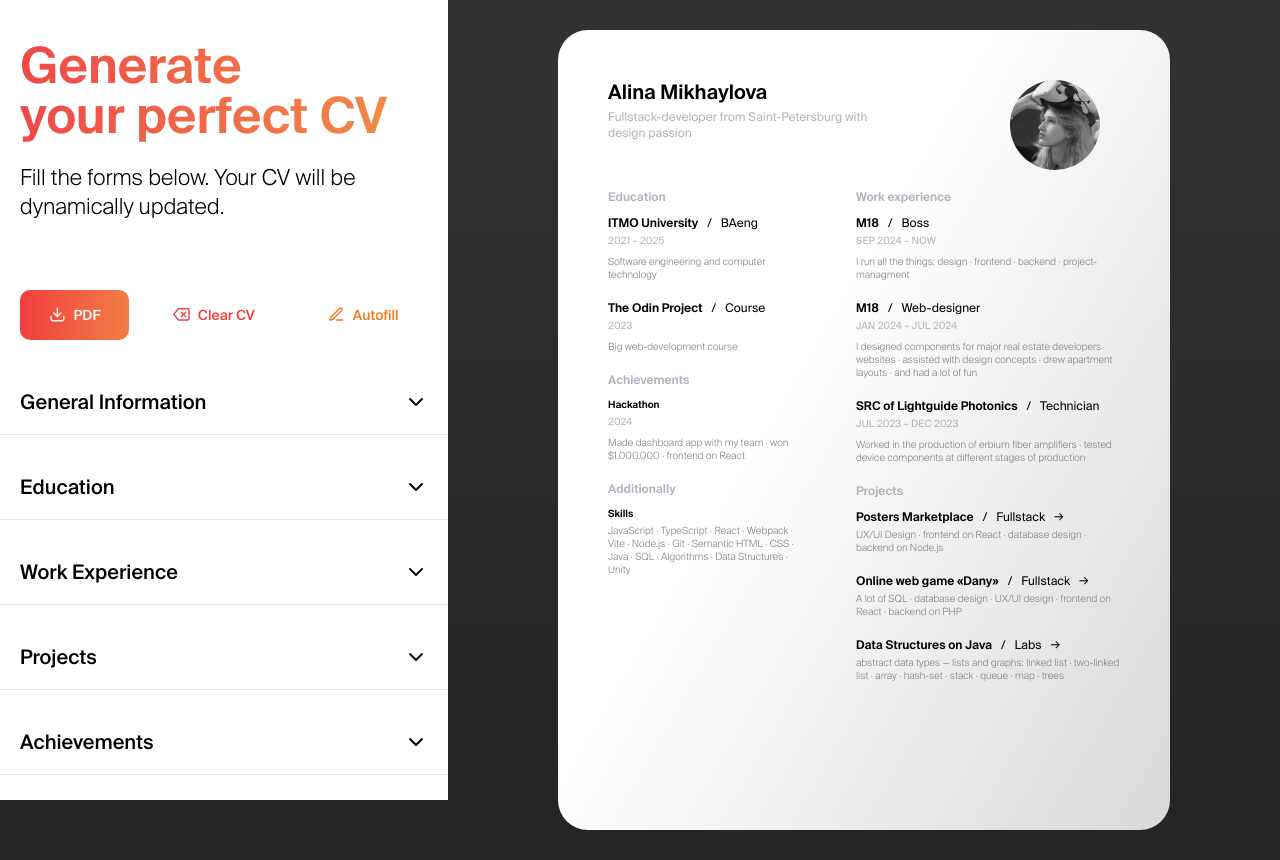
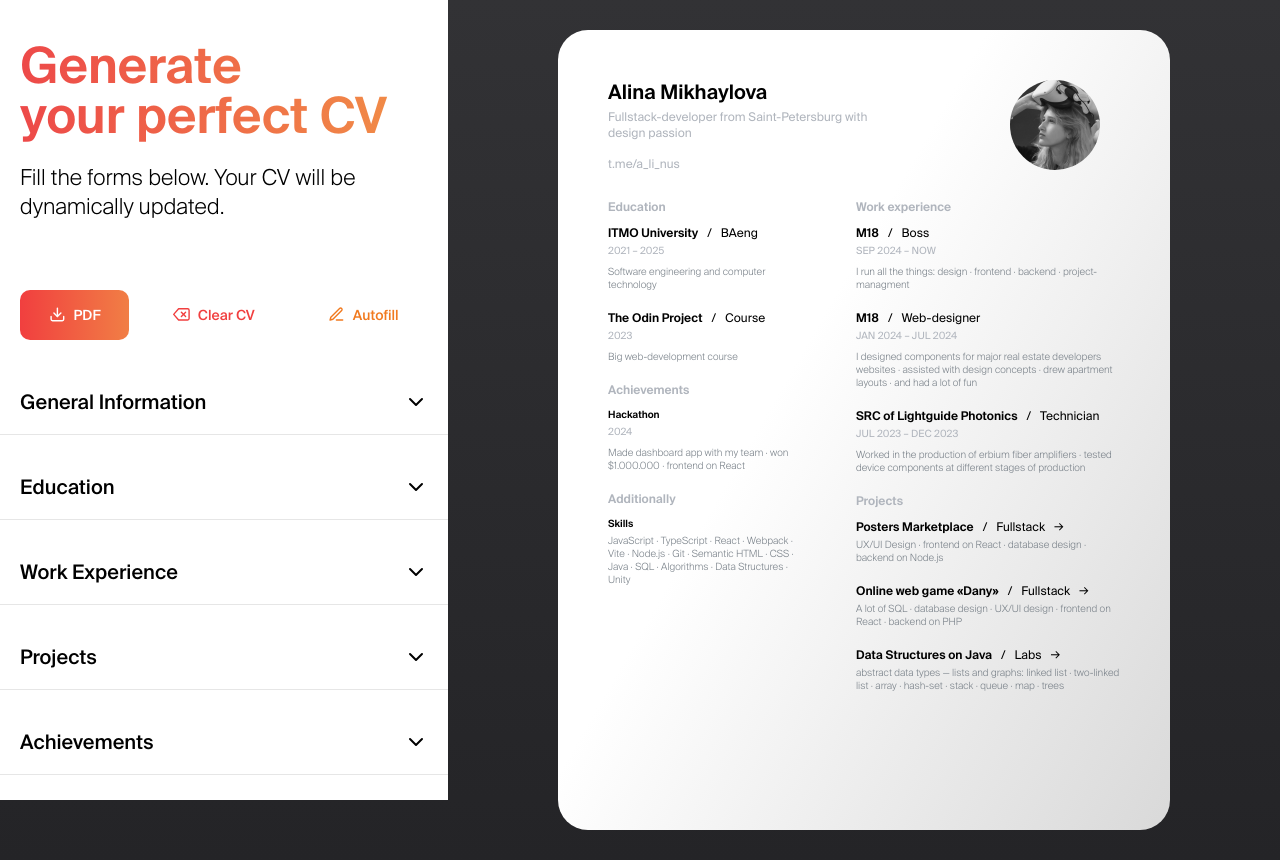
Before and after one commit to everythingiam/cv-generator, a React (Vite) app: page / in a window 1280 px wide. Built offline with nearby package versions, Linux system fonts and the light colour scheme.

Commit message:
message and little things

```diff
--- a/src/App.jsx
+++ b/src/App.jsx
@@ -17,6 +17,8 @@ function App() {
       ...parsedData,
     };
   });
+
+  const [showChangedMessage, setShowChangedMessage] = useState(false);
 
   const handleForm = (section, updatedSectionData) => {
     setData((prev) => {
@@ -52,17 +54,26 @@ function App() {
   };
 
   useEffect(() => {
+    if (showChangedMessage) {
+      const timer = setTimeout(() => {
+        setShowChangedMessage(false);
+      }, 1500);
+
+      return () => clearTimeout(timer);
+    }
+  }, [showChangedMessage]);
+
+  useEffect(() => {
     localStorage.setItem('formData', JSON.stringify(data));
   }, [data]);
 
-  useEffect(() => {
-    console.log('Данные - ', data);
-  }, [data]);
   const clearCV = () => {
+    setShowChangedMessage(true);
     setData(structure);
   };
 
   const autoFill = () => {
+    setShowChangedMessage(true);
     setData(autoData);
   };
 
@@ -80,8 +91,9 @@ function App() {
         clearCV={clearCV}
         autoFill={autoFill}
         handlePrint={reactToPrintFn}
+        message={showChangedMessage}
       />
-      <CV data={data} refer={contentRef} />
+      <CV data={data} refer={contentRef} message={showChangedMessage}/>
     </>
   );
 }
--- a/src/components/CV/CV.jsx
+++ b/src/components/CV/CV.jsx
@@ -18,7 +18,7 @@ export default function CV({ data, refer }) {
   const [isVisible, setIsVisible] = useState(false);
 
   const handleClick = () => {
-    setIsVisible(prevState => !prevState);
+    setIsVisible((prevState) => !prevState);
   };
 
   return (
@@ -33,7 +33,6 @@ export default function CV({ data, refer }) {
           {!isFull && (
             <div className="startCV">Start filling your CV with forms!</div>
           )}
-
           <CVHeader data={data.generalInfo} />
           <CVMain data={data} />
         </div>
--- a/src/components/CV/CVHeader.jsx
+++ b/src/components/CV/CVHeader.jsx
@@ -4,7 +4,13 @@ export default function CVHeader({ data}) {
   const isImage = data.image !== '' && data.image;
   const headerStyle = !isImage ? { marginBottom: '4rem' } : {};
 
-  const isFull = data.name || data.description || data.image;
+  const isFull = data.name || data.description || data.image || data.contact;
+
+  const getValidURL = (url) => {
+    return url.startsWith('http://') || url.startsWith('https://')
+      ? url
+      : `https://${url}`;
+  };
 
   return (
     <CSSTransition in={isFull} timeout={100} classNames="fade" unmountOnExit>
@@ -12,6 +18,7 @@ export default function CVHeader({ data}) {
         <div className="left">
           <h1>{data.name}</h1>
           <p>{data.description}</p>
+          <a href={getValidURL(data.contact)}>{data.contact}</a>
         </div>
         <CSSTransition
           in={isImage}
--- a/src/components/Forms/FormSection.jsx
+++ b/src/components/Forms/FormSection.jsx
@@ -8,6 +8,7 @@ export default function FormSection({
   clearCV,
   autoFill,
   handlePrint,
+  message
 }) {
   // const exportToPDF = () => {
   //   const element = document.querySelector('.cv');
@@ -41,6 +42,8 @@ export default function FormSection({
       <a href="https://github.com/everythingiam/cv-generator" target="_blank">
         Watch on Github <span style={{ marginTop: '-1px' }}>→</span>
       </a>
+      {message && <p className="changed-message">Changed!</p>}
+
     </div>
   );
 }
--- a/src/components/Forms/GeneralInfo.jsx
+++ b/src/components/Forms/GeneralInfo.jsx
@@ -5,24 +5,32 @@ export default function GeneralInfo({ handleForm, data }) {
   const [name, setName] = useState(data.name || '');
   const [description, setDescription] = useState(data.description || '');
   const [image, setImage] = useState(data.image || '');
+  const [contact, setContact] = useState(data.contact || '');
   const [fileInputKey, setFileInputKey] = useState(Date.now());
 
   useEffect(() => {
     setName(data.name || '');
     setDescription(data.description || '');
     setImage(data.image || '');
+    setContact(data.contact || '');
   }, [data]);
 
   const handleName = (e) => {
     const newName = e.target.value;
     setName(newName);
-    handleForm('generalInfo', { name: newName, description, image });
+    handleForm('generalInfo', { name: newName, description, image, contact });
   };
 
   const handleDescription = (e) => {
     const newDescription = e.target.value;
     setDescription(newDescription);
-    handleForm('generalInfo', { name, description: newDescription, image });
+    handleForm('generalInfo', { name, description: newDescription, image, contact });
+  };
+
+  const handleContact = (e) => {
+    const newContact = e.target.value;
+    setContact(newContact);
+    handleForm('generalInfo', { name, description, image, contact: newContact });
   };
 
   const deleteImage = () => {
@@ -45,7 +53,7 @@ export default function GeneralInfo({ handleForm, data }) {
         reader.onload = () => {
           const imageData = reader.result;
           setImage(imageData);
-          handleForm('generalInfo', { name, description, image: imageData });
+          handleForm('generalInfo', { name, description, image: imageData, contact });
         };
         reader.readAsDataURL(file);
       } else {
@@ -81,6 +89,17 @@ export default function GeneralInfo({ handleForm, data }) {
             onChange={handleDescription}
           />
         </li>
+        <li className="text">
+          <label htmlFor="contact">Contact</label>
+          <input
+            type="text"
+            name="contact"
+            id="contact"
+            value={contact}
+            className={contact !== '' ? 'filled' : ''}
+            onChange={handleContact}
+          />
+        </li>
         <li className="text row">
           <div className="text">
             <label htmlFor="photo">Photo</label>
--- a/src/components/autoData.js
+++ b/src/components/autoData.js
@@ -6,6 +6,7 @@ const autoData = {
     description:
       'Fullstack-developer from Saint-Petersburg with design passion',
     image: Image,
+    contact: 't.me/a_li_nus',
   },
   education: {
     data: [
--- a/src/dataStructure.js
+++ b/src/dataStructure.js
@@ -3,6 +3,7 @@ const structure = {
     name: '',
     description: '',
     image: '',
+    contact: ''
   },
   education: {
     data: [],
--- a/src/styles/App.scss
+++ b/src/styles/App.scss
@@ -262,7 +262,25 @@ p {
   transition: opacity 300ms ease, transform 300ms ease;
 }
 
+.changed-message {
+  position: fixed;
+	font-family: 'TT Med';
+  top: 1rem;
+  left: 50%;
+  transform: translateX(-50%);
+  background-color: #000;
+  color: #fff;
+  padding: 1rem;
+  border-radius: 0.5rem;
+  font-size: 1.2rem;
+  z-index: 100;
+	display: none;
+}
+
 @media (max-width: 1100px) {
+	.changed-message{
+		display: block;
+	}
   #root {
     justify-content: center;
   }
--- a/src/styles/CV.scss
+++ b/src/styles/CV.scss
@@ -66,18 +66,24 @@
   header {
     display: flex;
     justify-content: space-between;
-    margin-bottom: 2rem;
+    margin-bottom: 3rem;
 
     .left {
-      display: block;
+      display: flex;
+      flex-direction: column;
       max-width: 29rem;
 
-      p {
+      p,
+      a {
         font-size: $h2-size;
         color: $lighter-gray;
         max-width: 26rem;
         font-family: 'TT';
       }
+    }
+    a {
+      justify-self: flex-end;
+      margin-top: auto;
     }
 
     img {
--- a/src/styles/FormSection.scss
+++ b/src/styles/FormSection.scss
@@ -57,7 +57,7 @@
     width: 100%;
     padding: 1rem 2rem;
     margin-top: 3rem;
-    margin-bottom: 3rem;
+    padding-bottom: 4rem;
     justify-content: start;
 
     span {
@@ -91,7 +91,7 @@
 
     a{
     justify-content: flex-end;
-    margin-bottom: 7rem;
+    padding-bottom: 5rem;
     }
 
     article {
```
